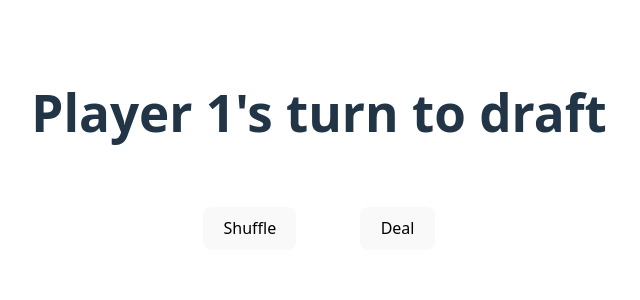
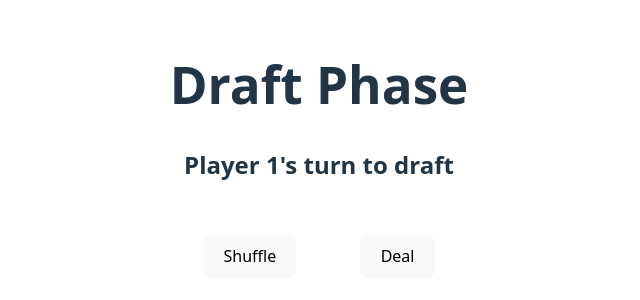
Before and after one commit to MSymeono/Escape-Fate-Game, a React (Vite) app in the folder Escape-Fate-Game/: page / in a window 1280 px wide. Shown: the part 218-518 px from the top of the page, without its empty margins (321-961 px from the left). Built offline with nearby package versions, Linux system fonts and the light colour scheme.

Commit message:
migrated changes to include a play and draft board

```diff
--- a/Escape-Fate-Game/src/App.tsx
+++ b/Escape-Fate-Game/src/App.tsx
@@ -1,15 +1,17 @@
 import { useState } from 'react';
 import './App.css';
 import Card from './Card';
-import { useEffect } from 'react'
+import { useEffect } from 'react';
+import DraftBoard from './draftBoard';
+import PlayBoard from './playBoard';
 
 type Card = {
   Name: string;
   Text: string;
   id: number;
   Quantity: number;
-  Priority: number
-}
+  Priority: number;
+};
 function App() {
   // const [count, setCount] = useState(0)
   const cardLibrary = [
@@ -172,13 +174,20 @@ function App() {
     1, 2, 3, 3, 4, 5, 6, 7, 8, 9, 10, 10, 10, 10, 11, 12, 13, 14, 14, 15, 16,
     17, 18, 19,
   ]);
-  const [activePlayer, setAP] = useState('Player 1')
-  const [discardPile, discard] = useState<number[]>([])
-  const [draftArray, setDraftArray] = useState<number[]>([])
-  const [player1Deck, setplayer1Deck] = useState<number[]>([22])
-  const [player2Deck, setplayer2Deck] = useState<number[]>([22])
+  const [activePlayer, setAP] = useState('Player 1');
+  const [discardPile, discard] = useState<number[]>([]);
+  const [draftArray, setDraftArray] = useState<number[]>([]);
+  const [playZone1, setplayZone1] = useState<number[]>([]);
+  const [playZone2, setplayZone2] = useState<number[]>([]);
+  const [player1Deck, setplayer1Deck] = useState<number[]>([22]);
+  const [player2Deck, setplayer2Deck] = useState<number[]>([22]);
   const [phase, setPhase] = useState('draft');
-
+  useEffect(() => {
+    if (phase === 'play') {
+      setplayer1Deck((prev) => [...prev, 21, 20]);
+      setplayer2Deck((prev) => [...prev, 21, 20]);
+    }
+  }, [phase]);
   useEffect(() => {
     if (phase === 'draft' && draftArray.length === 1) {
       const toDiscard = draftArray[0];
@@ -188,11 +197,11 @@ function App() {
       const p2Last = player2Deck[player2Deck.length - 1];
 
       if (p1Last === 15) {
-        setplayer1Deck(prev => [...prev, toDiscard]);
+        setplayer1Deck((prev) => [...prev, toDiscard]);
       } else if (p2Last === 15) {
-        setplayer2Deck(prev => [...prev, toDiscard]);
+        setplayer2Deck((prev) => [...prev, toDiscard]);
       } else {
-        discard(prev => [...prev, toDiscard]);
+        discard((prev) => [...prev, toDiscard]);
       }
 
       setDraftArray([]);
@@ -200,12 +209,12 @@ function App() {
   }, [draftArray]);
   useEffect(() => {
     if (phase === 'draft' && draftArray.length === 2) {
-      setAP(prev => (prev === 'Player 1' ? 'Player 2' : 'Player 1'));
+      setAP((prev) => (prev === 'Player 1' ? 'Player 2' : 'Player 1'));
     }
-  }, [draftArray])
+  }, [draftArray]);
   const shuffle = () => {
-    if (deckArray.length<24){
-      return
+    if (deckArray.length < 24) {
+      return;
     }
     const tempArray = [...deckArray];
     for (let i = tempArray.length - 1; i >= 0; i--) {
@@ -216,69 +225,70 @@ function App() {
       ];
     }
     setDeckArray(tempArray);
-    console.log(tempArray)
+    console.log(tempArray);
   };
-  const deal = () =>{
-    if(deckArray.length===0){
-      setPhase('play')}
-     else {
-    const tempdraftArray:number[] = []
-    const tempdeckArray = [...deckArray]
-    while (tempdraftArray.length<3){
-      tempdraftArray.push(tempdeckArray.shift()!)
+  const deal = () => {
+    if (deckArray.length === 0) {
+      setPhase('play');
+    } else {
+      const tempdraftArray: number[] = [];
+      const tempdeckArray = [...deckArray];
+      while (tempdraftArray.length < 3) {
+        tempdraftArray.push(tempdeckArray.shift()!);
       }
-    setDraftArray(tempdraftArray)
-    setDeckArray(tempdeckArray)
+      setDraftArray(tempdraftArray);
+      setDeckArray(tempdeckArray);
     }
-
+  };
+  const cardClick = (card: Card) => {
+    if (phase === 'draft') {
+      if (activePlayer === 'Player 1') {
+        const p1Deck = [...player1Deck];
+        p1Deck.push(card.id);
+        setplayer1Deck(p1Deck);
+        // setAP('Player 2')
+        console.log(p1Deck, activePlayer, 'p1');
+      } else if (activePlayer === 'Player 2') {
+        const p2Deck = [...player2Deck];
+        p2Deck.push(card.id);
+        setplayer2Deck(p2Deck);
+        // setAP('Player 1')
+        console.log(p2Deck, activePlayer, 'p2');
       }
-const cardClick = (card:Card) =>{
-  if (phase === 'draft'){
-    if (activePlayer === 'Player 1'){
-      const p1Deck = [...player1Deck]
-      p1Deck.push(card.id)
-      setplayer1Deck(p1Deck)
-      // setAP('Player 2')
-      console.log(p1Deck, activePlayer, 'p1')
-          }
-
-    else if (activePlayer === 'Player 2') {
-      const p2Deck = [...player2Deck]
-      p2Deck.push(card.id)
-      setplayer2Deck(p2Deck)
-      // setAP('Player 1')
-      console.log(p2Deck, activePlayer, 'p2')
-
-    }
-    setDraftArray(prev => {
+      setDraftArray((prev) => {
         const index = prev.indexOf(card.id);
         if (index === -1) return prev; // fallback safety
         return [...prev.slice(0, index), ...prev.slice(index + 1)];
       });
+    } else {
+    }
+  };
 
-  }
-  else {
+  const resolvePlayEffects = () => {};
 
-  }
-}
   return (
     <>
-    <h1>{activePlayer}'s turn to draft</h1>
-      <div className='buttons'><div className='indivButton'>
-        <button onClick={() => shuffle()}>Shuffle</button>
-      </div>
-      <div className='indivButton'>
-        <button onClick={() => deal()}>Deal</button>
-      </div>
-      </div>
-
-      <div className='card-grid'>
-      {draftArray.map((id, index) => {
-          const card = cardLibrary.find((card) => card.id === id);
-          return <Card key={`${id}-${index}`} card={card} zone='draft' onClick={()=> cardClick(card)}/>;
-        })}
-      </div>
-
+      {phase === 'draft' ? (
+        <DraftBoard
+          activePlayer={activePlayer}
+          deckArray={deckArray}
+          draftArray={draftArray}
+          cardLibrary={cardLibrary}
+          onCardClick={cardClick}
+          onShuffle={shuffle}
+          onDeal={deal}
+        />
+      ) : (
+        <PlayBoard
+          player1Deck={player1Deck}
+          player2Deck={player2Deck}
+          discardPile={discardPile}
+          playZone1={playZone1}
+          playZone2={playZone2}
+          cardLibrary={cardLibrary}
+          resolvePlayEffects={() => console.log('TODO: resolve')}
+        />
+      )}
     </>
   );
 }
--- /dev/null
+++ b/Escape-Fate-Game/src/draftBoard.tsx
@@ -0,0 +1,63 @@
+// DraftBoard.tsx
+import React from 'react';
+import Card from './Card';
+// import './DraftBoard.css'; // Optional styling
+
+type CardType = {
+  Name: string;
+  Text: string;
+  id: number;
+  Quantity: number;
+  Priority: number | null;
+};
+
+type DraftBoardProps = {
+  activePlayer: string;
+  draftArray: number[];
+  cardLibrary: CardType[];
+  onCardClick: (card: CardType) => void;
+  onShuffle: () => void;
+  onDeal: () => void;
+};
+
+const DraftBoard = ({
+  activePlayer,
+  deckArray,
+  draftArray,
+  cardLibrary,
+  onCardClick,
+  onShuffle,
+  onDeal,
+}: DraftBoardProps) => {
+  return (
+    <>
+      <h1>Draft Phase</h1>
+      <h2>{activePlayer}'s turn to draft</h2>
+      <div className="buttons">
+       {deckArray.length===24 && ( <div className="indivButton">
+          <button onClick={onShuffle}>Shuffle</button>
+        </div>)}
+        {draftArray.length === 0 && (<div className="indivButton">
+          <button onClick={onDeal}>Deal</button>
+        </div>)}
+      </div>
+
+      <div className="card-grid">
+        {draftArray.map((id, index) => {
+          const card = cardLibrary.find(card => card.id === id);
+          if (!card) return null;
+          return (
+            <Card
+              key={`${id}-${index}`}
+              card={card}
+              zone="draft"
+              onClick={() => onCardClick(card)}
+            />
+          );
+        })}
+      </div>
+    </>
+  );
+};
+
+export default DraftBoard;
--- /dev/null
+++ b/Escape-Fate-Game/src/playBoard.tsx
@@ -0,0 +1,59 @@
+// PlayBoard.tsx
+import React from 'react';
+import Card from './Card';
+// import './PlayBoard.css'; // Optional styling
+
+type CardType = {
+  Name: string;
+  Text: string;
+  id: number;
+  Quantity: number;
+  Priority: number | null;
+};
+
+type PlayBoardProps = {
+  player1Deck: number[];
+  player2Deck: number[];
+  playZone1: number[];
+  playZone2: number[];
+  cardLibrary: CardType[];
+  resolvePlayEffects: () => void;
+};
+
+const PlayBoard = ({
+  player1Deck,
+  player2Deck,
+  playZone1,
+  discardPile,
+  playZone2,
+  cardLibrary,
+  resolvePlayEffects,
+}: PlayBoardProps) => {
+  const topCard = (id: number | undefined) =>
+    cardLibrary.find(card => card.id === id);
+
+  return (
+    <div className="play-board">
+      <h1>Play Phase</h1>
+      <button onClick={resolvePlayEffects}>Resolve Effects</button>
+
+      <div className="in-play-row">
+        <div className="player-zone">
+          <h3>Player 1</h3>
+          {topCard(playZone1[playZone1.length - 1]) && (
+            <Card card={topCard(playZone1[playZone1.length - 1])!} zone="play" />
+          )}
+        </div>
+
+        <div className="player-zone">
+          <h3>Player 2</h3>
+          {topCard(playZone2[playZone2.length - 1]) && (
+            <Card card={topCard(playZone2[playZone2.length - 1])!} zone="play" />
+          )}
+        </div>
+      </div>
+    </div>
+  );
+};
+
+export default PlayBoard;
```
Lines whose indentation alone changed are shown as unchanged.
